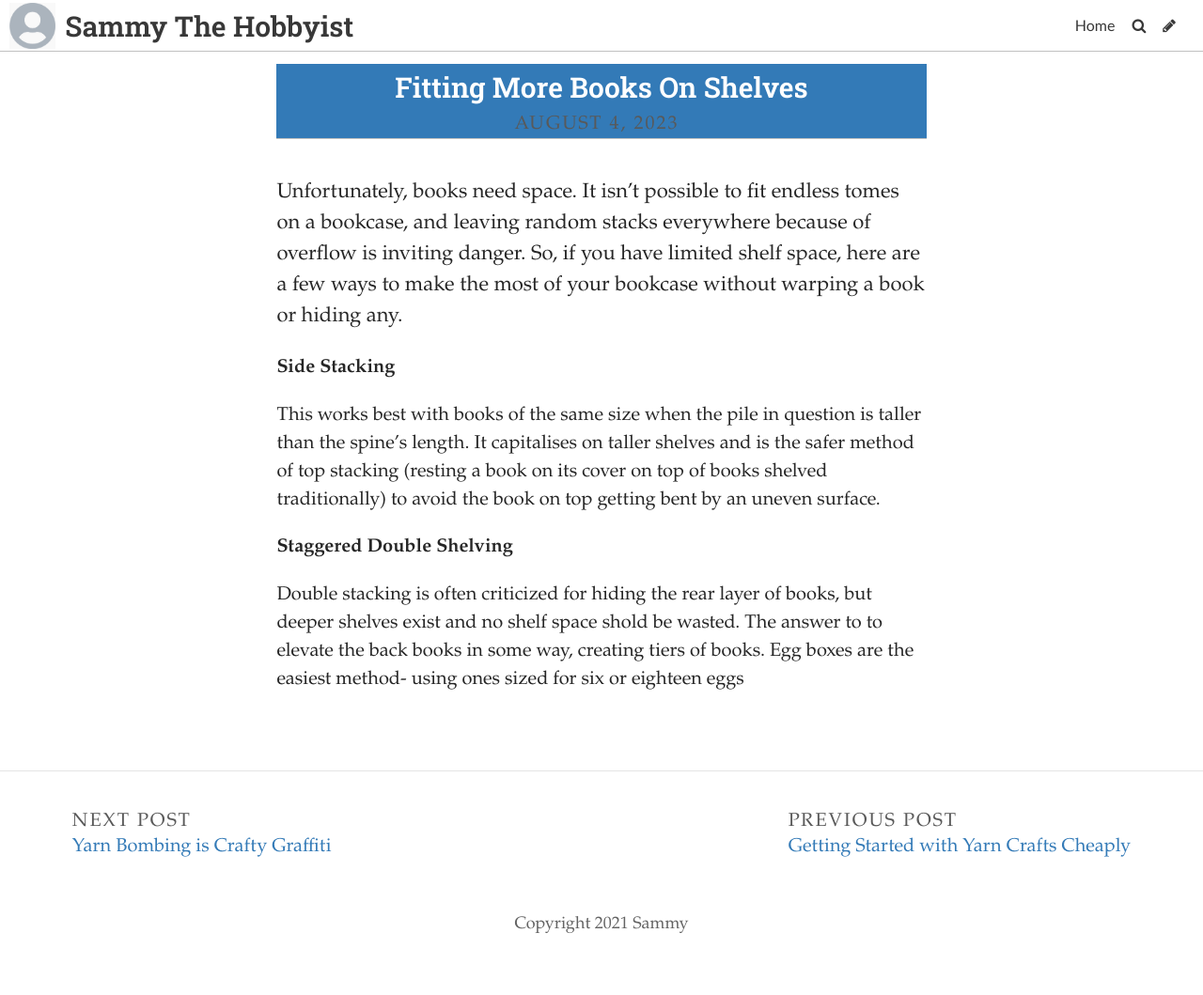
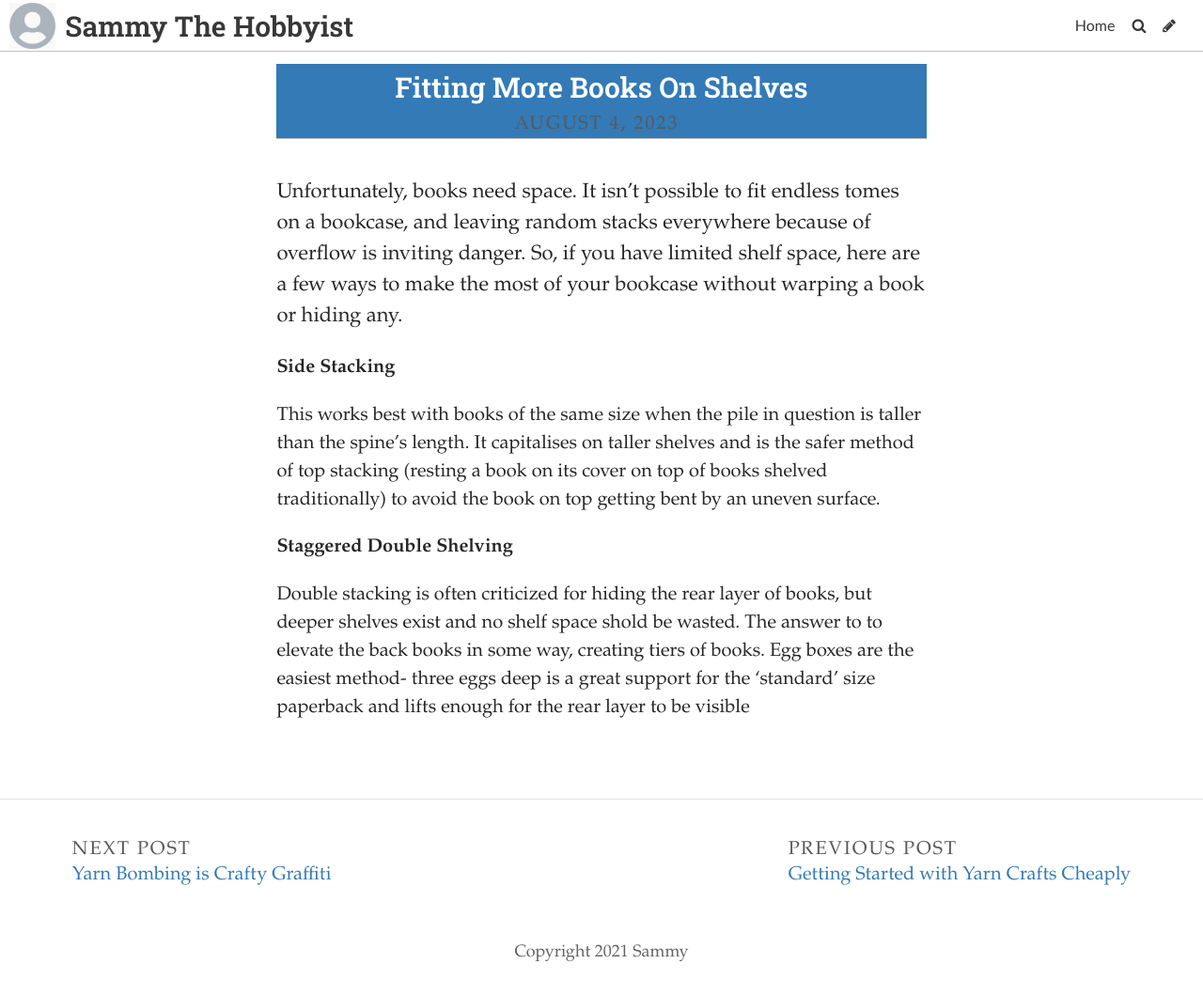
Before and after one commit to SammySpinsAYarn/Blog, a Jekyll site: the page built from _posts/2023-08-21-where-do-we-go-from-here.md, in a window 1280 px wide. Shown: the whole page at 94% size. Built offline with Jekyll 4.4.1, drawn with Linux system fonts in a browser that asks for light colours; some web fonts are replaced; before the commit the page ends 1029 px from its top, so only the background shows below that.

Commit message:
Update Post “2023-08-21-where-do-we-go-from-here”

```diff
--- a/_posts/2023-08-21-where-do-we-go-from-here.md
+++ b/_posts/2023-08-21-where-do-we-go-from-here.md
@@ -13,4 +13,4 @@ T﻿his works best with books of the same size when the pile in question is tall
 
 **S﻿taggered Double Shelving**
 
-D﻿ouble stacking is often criticized for hiding the rear layer of books, but deeper shelves exist and no shelf space shold be wasted. The answer to to elevate the back books in some way, creating tiers of books. Egg boxes are the easiest method- using ones sized for six or eighteen eggs
+D﻿ouble stacking is often criticized for hiding the rear layer of books, but deeper shelves exist and no shelf space shold be wasted. The answer to to elevate the back books in some way, creating tiers of books. Egg boxes are the easiest method- three eggs deep is a great support for the 'standard' size paperback and lifts enough for the rear layer to be visible
```
